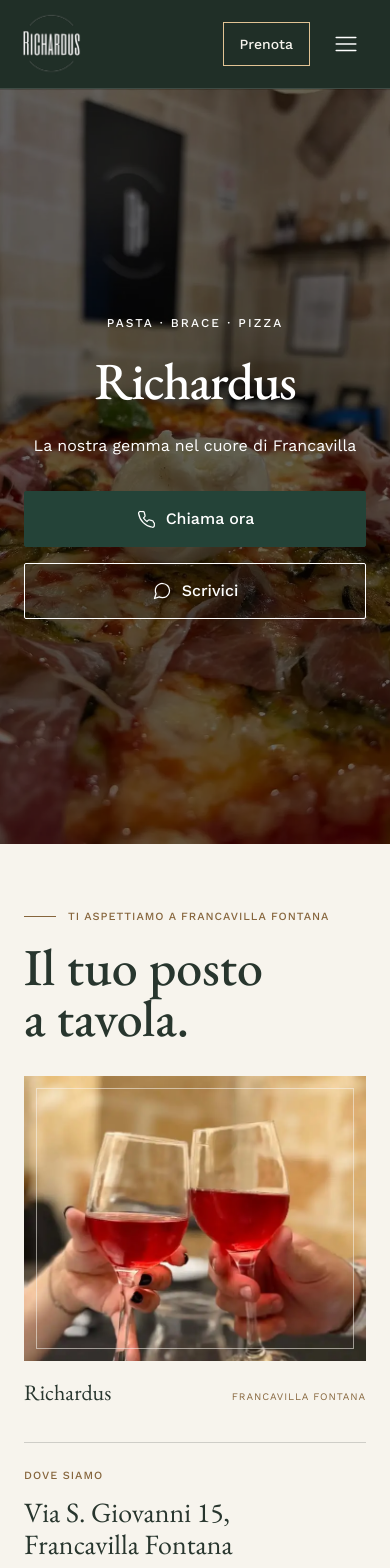
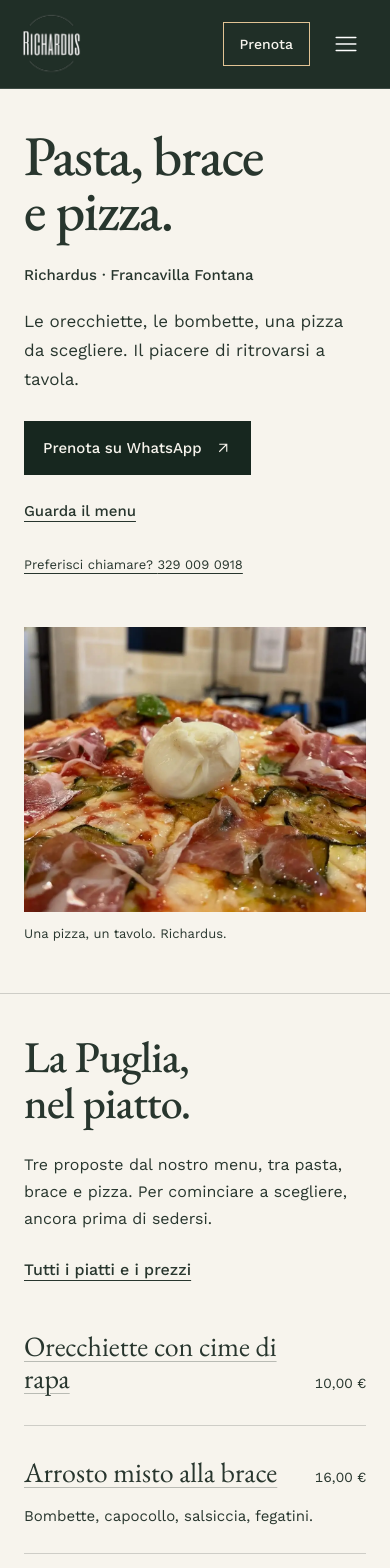
Before and after one commit to FrancescoPalasciano/richardus, a Next.js app: page / in a window 390 px wide. Shown: the top 1568 px of the page. Built offline with nearby package versions, Linux system fonts and the light colour scheme.

Commit message:
feat: refine restaurant identity and mobile content hierarchy

```diff
--- /dev/null
+++ b/src/app/Home.module.css
@@ -0,0 +1,52 @@
+.hero, .selection, .about {
+  width: min(100%, 80rem);
+  margin-inline: auto;
+  padding-inline: clamp(1.5rem, 4vw, 2.5rem);
+}
+.hero { padding-top: clamp(2.5rem, 5vw, 5rem); padding-bottom: clamp(3rem, 6vw, 5rem); }
+.heroCopy h1, .about h1 {
+  max-width: 12ch;
+  font-size: clamp(3.5rem, 7.5vw, 6rem);
+  line-height: 0.98;
+  letter-spacing: -0.025em;
+  text-wrap: balance;
+}
+.location { margin-top: 1.5rem; font-size: 0.9375rem; font-weight: 500; }
+.intro { margin-block: 1.25rem 1.75rem; max-width: 42ch; font-size: 1.0625rem; line-height: 1.7; }
+.phone { display: inline-flex; align-items: center; min-height: 44px; margin-top: 0.5rem; font-size: 0.8125rem; text-decoration: underline; text-underline-offset: 4px; }
+.heroFigure { margin-top: 2.5rem; min-width: 0; }
+.heroPhoto { position: relative; aspect-ratio: 6 / 5; background: #e2d9c9; }
+.heroPhoto img { object-fit: cover; object-position: 50% 68%; }
+.heroFigure figcaption { margin-top: 0.75rem; font-size: 0.8125rem; color: var(--foreground); }
+.selection { display: grid; gap: 2rem; padding-block: clamp(2.5rem, 5vw, 5rem); border-block: 1px solid color-mix(in srgb, var(--foreground) 20%, transparent); }
+.selection h2, .about h2 { font-size: clamp(2.75rem, 5vw, 4.5rem); line-height: 1.05; letter-spacing: -0.02em; text-wrap: balance; }
+.selectionIntro > p { margin-top: 1.5rem; max-width: 38ch; line-height: 1.7; }
+.textLink { display: inline-flex; align-items: center; min-height: 44px; margin-top: 1rem; text-decoration: underline; text-underline-offset: 5px; font-weight: 500; }
+.dishes { padding: 0; margin: 0; list-style: none; }
+.dishes li { padding-block: 1.5rem; border-bottom: 1px solid color-mix(in srgb, var(--foreground) 20%, transparent); }
+.dishes li:first-child { padding-top: 0; }
+.dishes li:last-child { border-bottom: 0; padding-bottom: 0; }
+.dishTitle { display: flex; align-items: baseline; justify-content: space-between; gap: 1.25rem; }
+.dishTitle h3 { font-family: var(--font-eb-garamond), Georgia, serif; font-size: clamp(1.75rem, 2.5vw, 2.25rem); line-height: 1.15; }
+.dishTitle a { display: inline-block; padding-block: 0.375rem; text-decoration: underline; text-decoration-thickness: 1px; text-decoration-color: color-mix(in srgb, var(--foreground) 30%, transparent); text-underline-offset: 5px; }
+.dishTitle span { flex-shrink: 0; font-size: 0.875rem; font-variant-numeric: tabular-nums; }
+.dishes p { margin-top: 0.625rem; max-width: 55ch; font-size: 0.9375rem; line-height: 1.7; }
+.hero a:focus-visible, .selection a:focus-visible, .about a:focus-visible { outline: 2px solid var(--accent); outline-offset: 4px; }
+.about { padding-block: clamp(3rem, 6vw, 6rem); }
+.aboutLead { max-width: 48ch; margin-top: 1.75rem; font-size: clamp(1.125rem, 2vw, 1.375rem); line-height: 1.65; }
+.aboutBody { display: grid; gap: 3rem; margin-top: 3rem; padding-top: 2.5rem; border-top: 1px solid color-mix(in srgb, var(--foreground) 20%, transparent); }
+.aboutBody p { max-width: 58ch; margin-top: 1.5rem; line-height: 1.8; }
+.aboutBody h2 { font-size: clamp(2.25rem, 4vw, 3.5rem); }
+.aboutPhoto { position: relative; min-width: 0; aspect-ratio: 6 / 5; }
+.aboutPhoto img { object-fit: cover; }
+.desktopBreak { display: none; }
+@media (hover: hover) { .phone:hover, .textLink:hover, .dishTitle a:hover { color: var(--accent); } }
+@media (min-width: 900px) {
+  .hero { display: grid; grid-template-columns: 1fr 1fr; gap: clamp(2rem, 5vw, 5rem); align-items: center; }
+  .heroFigure { margin-top: 0; }
+  .heroPhoto { aspect-ratio: 1 / 1.08; }
+  .selection { grid-template-columns: 1fr 1.25fr; gap: clamp(3rem, 8vw, 8rem); }
+  .aboutBody { grid-template-columns: 1fr 1fr; gap: 5rem; align-items: center; }
+  .aboutPhoto { aspect-ratio: 5 / 6; }
+  .desktopBreak { display: initial; }
+}
--- a/src/app/chi-siamo/page.tsx
+++ b/src/app/chi-siamo/page.tsx
@@ -1,25 +1,34 @@
 import type { Metadata } from "next";
-import PageHero from "@/components/PageHero";
+import Image from "next/image";
+import Link from "next/link";
+import winePhoto from "@/app/images/vino.webp";
+import Reservation from "@/components/Reservation";
+import styles from "@/app/Home.module.css";
 
 export const metadata: Metadata = {
   title: "Chi siamo",
-  description:
-    "Richardus, ristorante tipico nel cuore della Puglia: pasta, brace e pizza.",
+  description: "Richardus a Francavilla Fontana: orecchiette, piatti alla brace e pizze dai nomi di casa. Scopri la nostra proposta di cucina e vieni a trovarci in Via San Giovanni 15.",
 };
 
 export default function AboutPage() {
   return (
-    <main>
-      <PageHero title="Nel cuore della Puglia." eyebrow="Chi siamo" />
-      <div className="mx-auto w-full max-w-5xl px-6 py-12 sm:px-10 sm:py-20">
-        <p className="mt-8 max-w-2xl text-lg leading-9 text-foreground/80 sm:text-xl">
-          Dove il profumo del mare si mescola agli ulivi secolari e alle
-          tradizioni contadine, nasce il nostro ristorante tipico Richardus.
-        </p>
-        <p className="mt-10 text-sm uppercase tracking-[0.2em] text-accent">
-          Pasta · Brace · Pizza
-        </p>
-      </div>
+    <main id="contenuto">
+      <article className={styles.about}>
+        <h1>Richardus.<br />A tavola, a Francavilla.</h1>
+        <p className={styles.aboutLead}>Ci trovi in Via San Giovanni 15, a Francavilla Fontana. Il nostro menu parte da tre parole: pasta, brace e pizza.</p>
+        <div className={styles.aboutBody}>
+          <figure className={styles.aboutPhoto}>
+            <Image src={winePhoto} alt="Due calici di rosato si incontrano per un brindisi da Richardus" fill sizes="(min-width: 900px) 45vw, 100vw" />
+          </figure>
+          <div>
+            <h2>Il territorio si legge nel menu.</h2>
+            <p>Orecchiette con cime di rapa, cortecce al grano arso, fave e verdura di stagione. Alla brace, un arrosto misto con bombette, capocollo, salsiccia e fegatini.</p>
+            <p>Anche le pizze parlano la lingua di casa: Chianci chianci, La mamma mea, Cori ti la nonna. Nomi da scoprire insieme agli ingredienti, dal cacio ricotta alle melanzane, dalle polpette alla burrata.</p>
+            <Link className={styles.textLink} href="/menu">Scopri piatti, ingredienti e prezzi</Link>
+          </div>
+        </div>
+      </article>
+      <Reservation />
     </main>
   );
 }
--- a/src/app/page.tsx
+++ b/src/app/page.tsx
@@ -1,76 +1,62 @@
 import type { Metadata } from "next";
-import PageHero from "@/components/PageHero";
+import Image from "next/image";
+import Link from "next/link";
 import VisitSection from "@/components/VisitSection";
 import ReviewsSection from "@/components/ReviewsSection";
-import styles from "@/components/PageHero.module.css";
+import Reservation, { BookingActions } from "@/components/Reservation";
+import homePhoto from "@/app/images/home.webp";
+import menu from "@/data/menu.json";
+import { restaurant } from "@/lib/restaurant";
+import styles from "./Home.module.css";
 
 export const metadata: Metadata = {
-  description:
-    "Richardus: pasta, brace e pizza nel cuore della Puglia. Prenota il tuo tavolo per telefono o su WhatsApp.",
+  description: "Pasta, brace e pizza da Richardus, in Via San Giovanni 15 a Francavilla Fontana. Scopri piatti e prezzi e prenota il tuo tavolo su WhatsApp o per telefono.",
 };
-
-const telefono = "+393290090918";
-const messaggio =
-  "Salve vorrei prenotare un tavolo per le x per x persone a nome di x";
-const whatsapp = `https://wa.me/${telefono.replace("+", "")}?text=${encodeURIComponent(messaggio)}`;
+const euro = new Intl.NumberFormat("it-IT", { style: "currency", currency: menu.valuta });
+const selection = ["orecchiette-cime-rapa", "arrosto-misto", "la-richardus"] as const;
 
 export default function Home() {
   return (
-    <main>
-      <PageHero
-        title="Richardus"
-        eyebrow="Pasta · Brace · Pizza"
-        description="La nostra gemma nel cuore di Francavilla"
-        fullHeight
-      >
-        <div className={styles.actions}>
-          <a
-            className={styles.cta}
-            href={`tel:${telefono}`}
-            aria-label="Chiama ora: 329 009 0918"
-          >
-            <svg
-              width="20"
-              height="20"
-              viewBox="0 0 24 24"
-              fill="none"
-              stroke="currentColor"
-              strokeWidth="1.5"
-              strokeLinecap="round"
-              strokeLinejoin="round"
-              aria-hidden="true"
-            >
-              <path d="M22 16.9v3a2 2 0 0 1-2.2 2A19.8 19.8 0 0 1 3.1 5.2 2 2 0 0 1 5.1 3h3a2 2 0 0 1 2 1.7c.1 1 .4 1.9.7 2.7a2 2 0 0 1-.5 2.1L9 10.8a16 16 0 0 0 4.2 4.2l1.3-1.3a2 2 0 0 1 2.1-.5c.8.3 1.7.6 2.7.7a2 2 0 0 1 1.7 2z" />
-            </svg>
-            Chiama ora
-          </a>
-          <a
-            className={styles.cta}
-            data-secondary="true"
-            href={whatsapp}
-            target="_blank"
-            rel="noopener noreferrer"
-            aria-label="Scrivici su WhatsApp per prenotare un tavolo"
-          >
-            <svg
-              width="20"
-              height="20"
-              viewBox="0 0 24 24"
-              fill="none"
-              stroke="currentColor"
-              strokeWidth="1.5"
-              strokeLinecap="round"
-              strokeLinejoin="round"
-              aria-hidden="true"
-            >
-              <path d="M21 11.5a8.4 8.4 0 0 1-.9 3.8 8.5 8.5 0 0 1-7.6 4.7 8.4 8.4 0 0 1-3.8-.9L3 21l1.9-5.7a8.4 8.4 0 0 1-.9-3.8 8.5 8.5 0 0 1 4.7-7.6 8.4 8.4 0 0 1 3.8-.9h.5a8.5 8.5 0 0 1 8 8v.5z" />
-            </svg>
-            Scrivici
-          </a>
+    <main id="contenuto">
+      <section className={styles.hero} aria-labelledby="home-title">
+        <div className={styles.heroCopy}>
+          <h1 id="home-title">Pasta, brace<br />e pizza.</h1>
+          <p className={styles.location}>Richardus · Francavilla Fontana</p>
+          <p className={styles.intro}>Le orecchiette, le bombette, una pizza da scegliere.<br className={styles.desktopBreak} /> Il piacere di ritrovarsi a tavola.</p>
+          <BookingActions showMenu />
+          <a className={styles.phone} href={`tel:${restaurant.phone}`}>Preferisci chiamare? {restaurant.phoneLabel}</a>
         </div>
-      </PageHero>
+        <figure className={styles.heroFigure}>
+          <div className={styles.heroPhoto}>
+            <Image src={homePhoto} alt="Una pizza di Richardus con mozzarella, prosciutto e basilico" fill preload sizes="(min-width: 900px) 48vw, 100vw" />
+          </div>
+          <figcaption>Una pizza, un tavolo. Richardus.</figcaption>
+        </figure>
+      </section>
+      <section className={styles.selection} aria-labelledby="selection-title">
+        <div className={styles.selectionIntro}>
+          <h2 id="selection-title">La Puglia,<br />nel piatto.</h2>
+          <p>Tre proposte dal nostro menu, tra pasta, brace e pizza. Per cominciare a scegliere, ancora prima di sedersi.</p>
+          <Link className={styles.textLink} href="/menu">Tutti i piatti e i prezzi</Link>
+        </div>
+        <ul className={styles.dishes}>
+          {selection.filter(id => menu.prodotti[id].visibile).map(id => {
+            const dish = menu.prodotti[id];
+            return (
+              <li key={id}>
+                <div className={styles.dishTitle}>
+                  <h3><Link href={`/menu#${dish.categoria}`}>{id === "la-richardus" ? "La Richardus" : dish.nome}</Link></h3>
+                  <span>{euro.format(dish.prezzo)}</span>
+                </div>
+                {dish.descrizione && <p>{dish.descrizione}</p>}
+              </li>
+            );
+          })}
+        </ul>
+      </section>
       <VisitSection />
       <ReviewsSection />
+      <Reservation />
     </main>
   );
 }
--- a/src/components/Footer.tsx
+++ b/src/components/Footer.tsx
@@ -8,8 +8,7 @@ export default function Footer() {
       <div className={styles.inner}>
         <div className={styles.social} data-reveal>
           <div>
-            <p className={styles.eyebrow}>Richardus, anche su Instagram</p>
-            <h2>Seguici sui social!</h2>
+            <h2>Richardus, anche su Instagram.</h2>
           </div>
           <a
             className={styles.socialLink}
@@ -61,7 +60,7 @@ export default function Footer() {
               />
             </Link>
             <p>Pasta · Brace · Pizza</p>
-            <p>La nostra gemma nel cuore di Francavilla.</p>
+            <p>A tavola, a Francavilla Fontana.</p>
           </div>
           <nav aria-label="Navigazione del footer">
             <h3>Esplora</h3>
--- a/src/components/VisitSection.module.css
+++ b/src/components/VisitSection.module.css
@@ -1,6 +1,6 @@
 .section {
   display: grid;
-  grid-template-areas: "intro" "photo" "details";
+  grid-template-areas: "intro" "details" "photo";
   gap: 2rem;
   width: min(100%, 80rem);
   margin-inline: auto;
@@ -20,7 +20,7 @@
   align-items: center;
   gap: 0.75rem;
   color: var(--accent);
-  font-size: 0.6875rem;
+  font-size: 0.8125rem;
   font-weight: 500;
   line-height: 1.6;
   letter-spacing: 0.09em;
@@ -53,7 +53,7 @@
   gap: 0.875rem;
   margin-bottom: 0.75rem;
   color: var(--accent);
-  font-size: 0.6875rem;
+  font-size: 0.8125rem;
   font-weight: 500;
   letter-spacing: 0.09em;
   text-transform: uppercase;
@@ -130,7 +130,7 @@
   flex-wrap: wrap;
   gap: 0.25rem 1rem;
   padding-top: 0.875rem;
-  font-size: 0.625rem;
+  font-size: 0.75rem;
   letter-spacing: 0.09em;
   text-transform: uppercase;
   color: var(--accent);
```
Also changed, not shown: src/components/Footer.module.css (+3 -11 lines).
